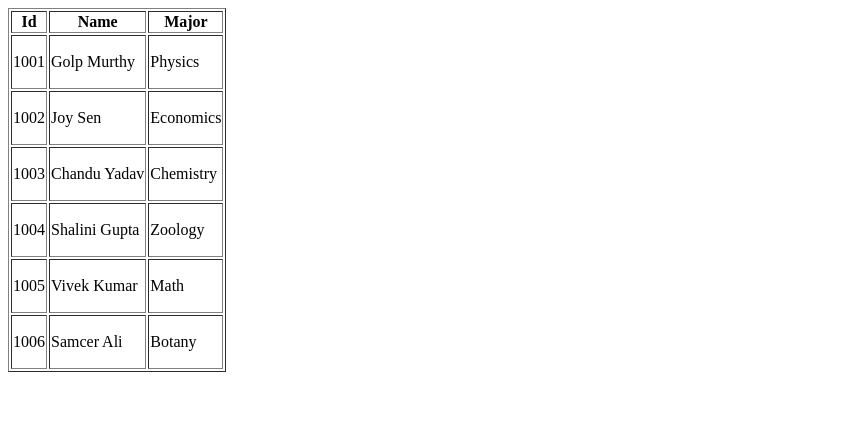
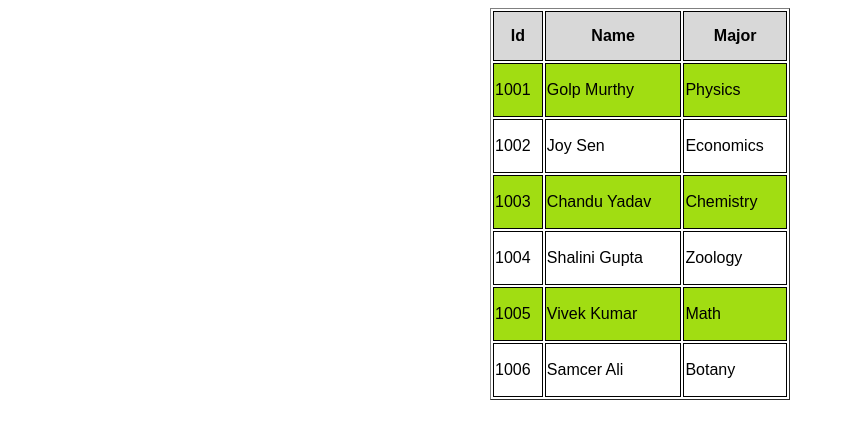
Before and after one commit to gabriel-anesi/_Estudos, a plain HTML site: page 07 - Tabela zebra/index.html in a window 1280 px wide. Shown: the whole page, without its empty margins (0-845 px from the left). Drawn offline with Linux system fonts and the light colour scheme.

Commit message:
enviando css atualizado

```diff
--- a/07 - Tabela zebra/index.html
+++ b/07 - Tabela zebra/index.html
@@ -5,7 +5,7 @@
     <meta http-equiv="X-UA-Compatible" content="IE=edge">
     <meta name="viewport" content="width=device-width, initial-scale=1.0">
     <title>Tabela zebra</title>
-    <link rel="stylesheet" href="../13 - Tabela zebra/style.css">
+    <link rel="stylesheet" href="../07 - Tabela zebra/style.css">
 </head>
 <body>
     <table border="1">
```
